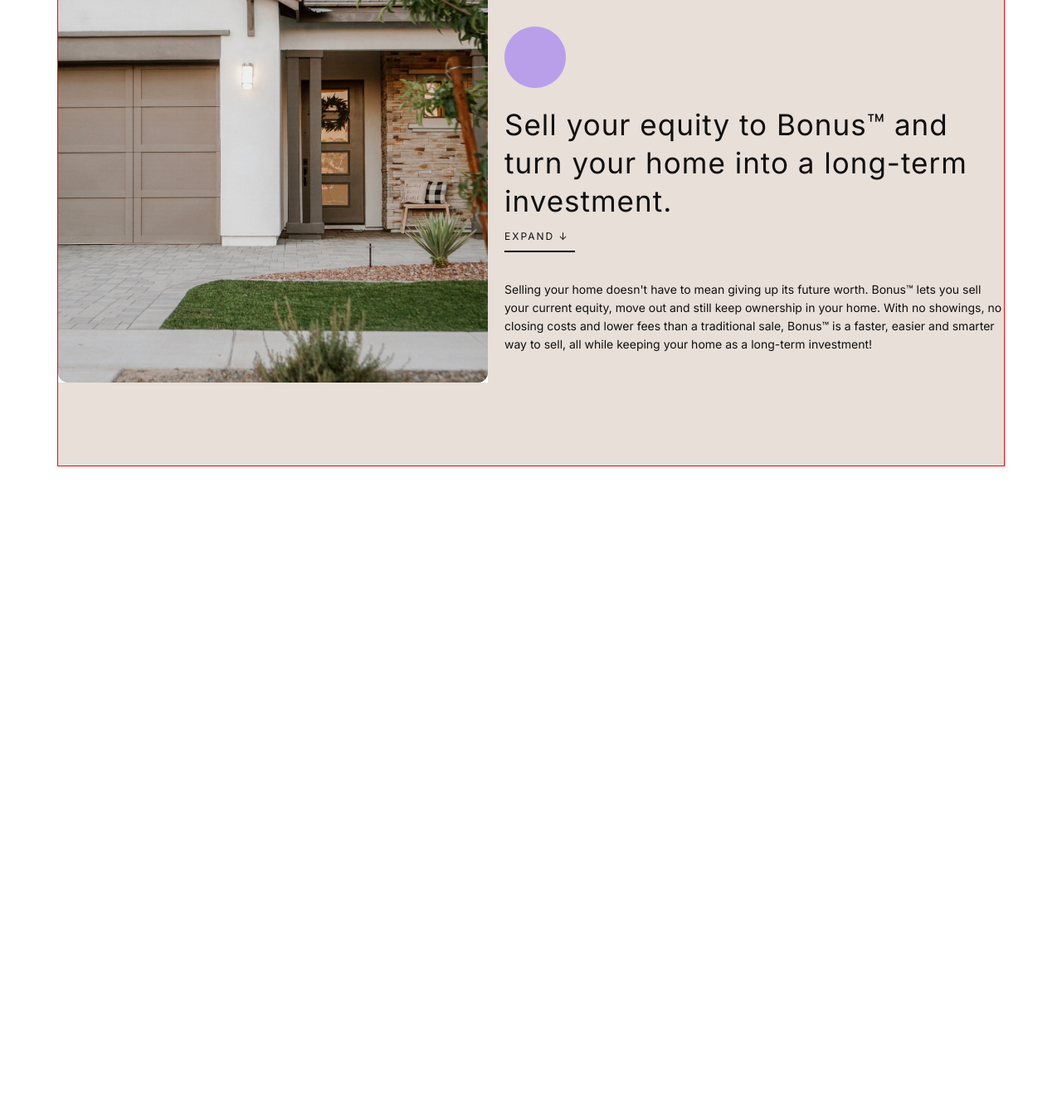
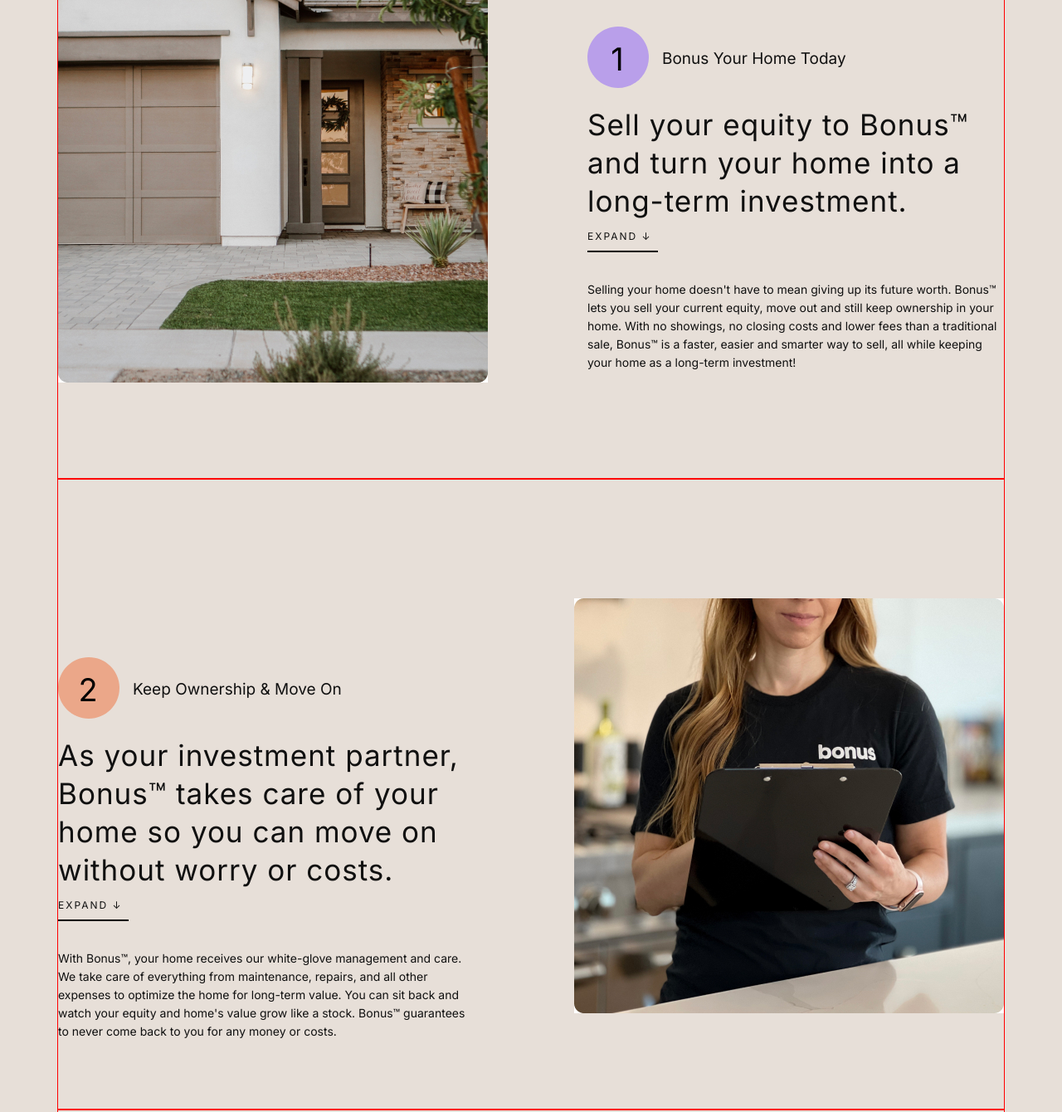
Before and after one commit to supriseeeeef/Bonus, a plain HTML site: page index.html in a window 1280 px wide. Shown: the part 1460-2800 px from the top of the page at 83% size. Before the commit the page ends 2022 px from the top, so only its background shows below. Drawn offline with nearby package versions, Linux system fonts and the light colour scheme.

Commit message:
added to Section 5

```diff
--- a/index.html
+++ b/index.html
@@ -36,20 +36,21 @@
             </section>
         </div>
     </div>
+    <div class="background1">
         <div class="container">
-            <section class="section-2">
-                <h1 class="section2-title">Bonus™ lets you sell<br>your home AND<br>continue building<br> equity.</h1>
-                <img src="photo/cash.svg" alt="cash" class="section2-image">
-                <p class="section2-paragraph">When selling your home to Bonus™, not only do you get<br>money for your home today, but we let you share in your<br>home's future value by keeping a percentage of ownership<br> to sell again in the future — it's like profiting twice.</p>
-            </section>
+                <section class="section-2">
+                    <h1 class="section2-title">Bonus™ lets you sell<br>your home AND<br>continue building<br>equity.</h1>
+                    <img src="photo/cash.svg" alt="cash" class="section2-image">
+                    <p class="section2-paragraph">When selling your home to Bonus™, not only do you get<br>money for your home today, but we let you share in your<br>home's future value by keeping a percentage of ownership<br>to sell again in the future — it's like profiting twice.</p>
+                </section>
         </div>
         <div class="container">
-            <section class="section-3">
+        <section class="section-3 flex">
                 <img src="photo/1.jpg" alt="house" class="left-image">
-                <div>
+                <div class="right-text">
                     <img src="photo/1st.svg" alt="1st" class="circle">
-                    <!-- <p class="insideimg">1</p> -->
-                    <!-- <h2 class="section3-title">Bonus Your Home Today</h2> -->
+                    <p class="insideimg">1</p>
+                    <h2 class="section3-title">Bonus Your Home Today</h2>
                     <p class="section3-paragraph">Sell your equity to Bonus™ and turn your home into a long-term investment.</p>
                     <p class="section3-expand">Expand ↓ </p>
                     <div class="expanded-content">
@@ -59,10 +60,36 @@
             </section>
         </div>
         <div class="container">
-            <section class="section-4">
-
+            <section class="section-4 flex">
+                <div class="left-text">
+                    <img src="photo/2nd.svg" alt="2nd" class="circle">
+                    <p class="insideimg">2</p>
+                    <h2 class="section3-title">Keep Ownership & Move On</h2>
+                    <p class="section3-paragraph">As your investment partner, Bonus™ takes care of your home so you can move on without worry or costs.</p>
+                    <p class="section3-expand">Expand ↓</p>
+                    <div class="expanded-content">
+                        <p>With Bonus™, your home receives our white-glove management and care. We take care of everything from maintenance, repairs, and all other expenses to optimize the home for long-term value. You can sit back and watch your equity and home's value grow like a stock. Bonus™ guarantees to never come back to you for any money or costs.</p>
+                    </div>
+                </div>
+                <img src="photo/woman.jpg" alt="woman" class="right-image">
             </section>
         </div>
+        <div class="container">
+            <section class="section-4 flex">
+                    <img src="photo/fatherandkids.jpg" alt="house" class="left-image">
+                    <div class="right-text">
+                        <img src="photo/3nd.svg" alt="3nd" class="circle">
+                        <p class="insideimg">3</p>
+                        <h2 class="section3-title">Sell Again in 5-30 Years</h2>
+                        <p class="section3-paragraph">Unlock your bonus wealth. As your home value rises throughout the years, so does your future net-worth.</p>
+                        <p class="section3-expand">Expand ↓ </p>
+                        <div class="expanded-content">
+                            <p>As partners in the home, when you win, we win. Bonus™ allows you to keep ownership in the home and keep building equity over the years to cash out later when the home goes up in value. Never miss out on your home's future worth.</p>
+                        </div>
+                    </div>
+                </section>
+            </div>
+    </div>
     </main>
 </body>
 </html>
--- a/style.css
+++ b/style.css
@@ -156,8 +156,7 @@ a {
 }
 
 /* Section 2 */
-
-.section-2{
+.background1{
 	background: rgba(231, 223, 216, 1);
 }
 
@@ -188,15 +187,15 @@ a {
 }
 
 /* Section 3 */
-.section-3 {
-    background: rgba(231, 223, 216, 1);
-    display: flex;
+
+.right-text{
+	margin-left: 100px;
 }
 
 .left-image {
     margin-right: 20px;
 	padding-top: 144px;
-	padding-bottom: 101px;
+	padding-bottom: 116px;
 }
 
 .circle{
@@ -209,6 +208,7 @@ a {
 	font-weight: 400;
 	line-height: 24px;
 	text-align: center;
+	margin: -50px 0 0 -430px;
 }
 
 .section3-title {
@@ -217,6 +217,7 @@ a {
     font-weight: 400;
     line-height: 36px;
     color: rgba(16, 16, 16, 1);
+	margin: -30px 0 0 90px;
 }
 
 .section3-paragraph {
@@ -226,7 +227,7 @@ a {
     line-height: 46px;
     letter-spacing: 1px;
     color: rgba(16, 16, 16, 1);
-	margin-top: 18px;
+	margin-top: 38px;
 }
 
 .section3-expand {
@@ -262,7 +263,19 @@ a {
 }
 
 /* Section 4 */
+.section-4 {
+    justify-content: flex-end;
+}
 
-.section-4{
-	background: rgba(231, 223, 216, 1);
+.left-text {
+    margin-right: 100px;
 }
+
+.right-image {
+    margin-left: 20px;
+    padding-top: 144px;
+    padding-bottom: 116px;
+}
+
+/* Section 5 */
+/* Section 6 */
```
Also changed, not shown: photo/2nd.svg (added), photo/3nd.svg (added), photo/fatherandkids.jpg (added), photo/woman.jpg (added).
